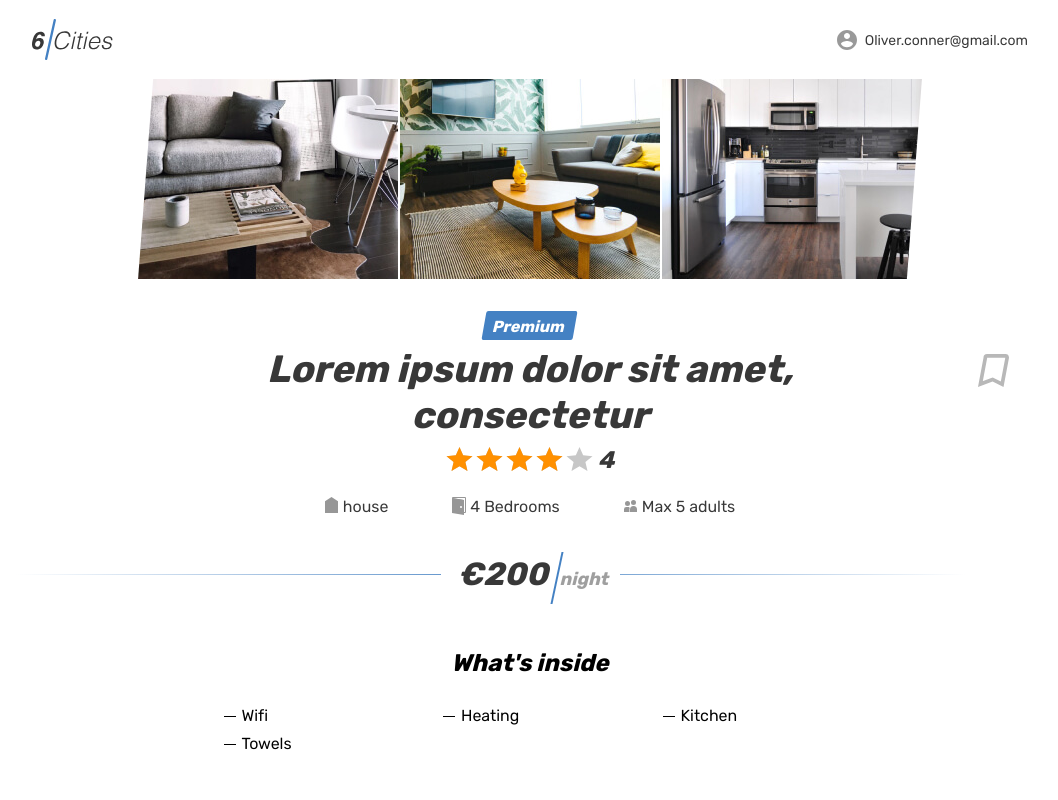
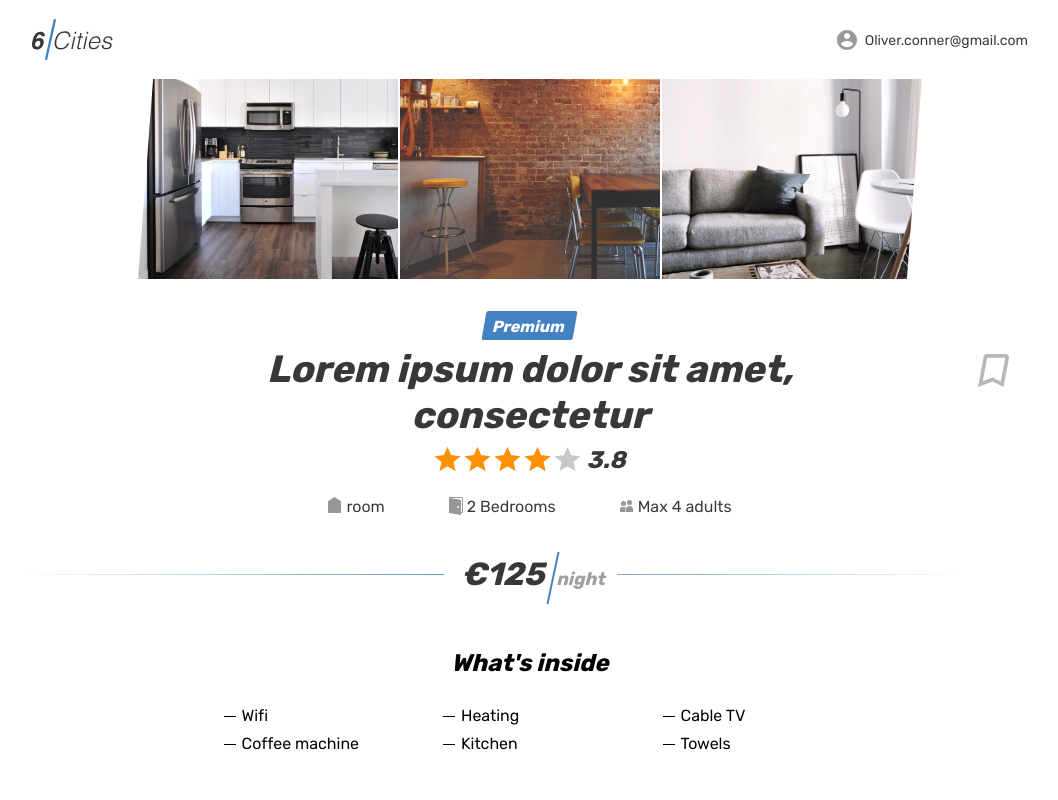
Before and after one commit to DanisHaertdinov/827987-six-cities-5, a React app: page /offer/4232 in a window 1280 px wide. Shown: the top 800 px of the page, without its empty margins (110-1168 px from the left). Built offline with nearby package versions, Linux system fonts and the light colour scheme.

Commit message:
refactoring

```diff
--- a/src/components/app/app.jsx
+++ b/src/components/app/app.jsx
@@ -1,18 +1,17 @@
 import React from "react";
 import {Switch, Route, BrowserRouter} from "react-router-dom";
-import PropTypes from "prop-types";
 import MainScreen from "../main-screen/main-screen";
 import PropertyScreen from '../property-screen/property-screen';
 import LoginScreen from '../login-screen/login-screen';
 import FavoritesScreen from '../favorites-screen/favorites-screen';
 import {filterByBoolParameter} from '../../util/util';
+import {offers} from '../../mocks/offers';
 
-const App = ({offers, reviews}) => (
+const App = () => (
   <BrowserRouter>
     <Switch>
       <Route exact path="/">
         <MainScreen
-          offers = {offers}
         />
       </Route>
       <Route exact path="/login">
@@ -23,19 +22,10 @@ const App = ({offers, reviews}) => (
           offers = {filterByBoolParameter(offers, `isFavorite`)}
         />
       </Route>
-      <Route exact path="/offer/:id">
-        <PropertyScreen
-          offer = {offers[1]}
-          reviews = {reviews}
-        />
+      <Route exact path="/offer/:id" component={PropertyScreen}>
       </Route>
     </Switch>
   </BrowserRouter>
 );
 
-App.propTypes = {
-  offers: PropTypes.array.isRequired,
-  reviews: PropTypes.array.isRequired
-};
-
 export default App;
--- a/src/components/favorites-card/favorites-card.jsx
+++ b/src/components/favorites-card/favorites-card.jsx
@@ -6,7 +6,7 @@ import {Link} from "react-router-dom";
 
 const FavoritesCard = (props) => {
   const {offer} = props;
-  const {id, photos, price, rating, title, type} = offer;
+  const {id, photos, price, rating, title, type} = offer || {};
 
   return (
     <article className="favorites__card place-card">
--- a/src/components/favorites-screen/favorites-screen.jsx
+++ b/src/components/favorites-screen/favorites-screen.jsx
@@ -36,9 +36,9 @@ const FavoritesScreen = ({offers}) => {
           <section className="favorites">
             <h1 className="favorites__title">Saved listing</h1>
             <ul className="favorites__list">
-              {Object.entries(offersMap).map(([cityName, cityOffers], i) => (
+              {Object.entries(offersMap).map(([cityName, cityOffers]) => (
                 <li
-                  key={`location${i}`}
+                  key={cityName}
                   className="favorites__locations-items">
                   <div className="favorites__locations locations locations--current">
                     <div className="locations__item">
@@ -48,9 +48,9 @@ const FavoritesScreen = ({offers}) => {
                     </div>
                   </div>
                   <div className="favorites__places">
-                    {cityOffers.map((offer, k) => (
+                    {cityOffers.map((offer) => (
                       <FavoritesCard
-                        key={`favorites-place${k}`}
+                        key={`favorites-place${offer.id}`}
                         offer={offer}
                       />
                     ))}
--- a/src/components/main-screen/main-screen.jsx
+++ b/src/components/main-screen/main-screen.jsx
@@ -1,9 +1,10 @@
 import React from "react";
-import PropTypes from "prop-types";
 import OffersList from "../offers-list/offers-list";
 import {Link} from "react-router-dom";
+import {offers} from '../../mocks/offers';
 
-const MainScreen = ({offers}) => (
+
+const MainScreen = () => (
   <div className="page page--gray page--main">
     <header className="header">
       <div className="container">
@@ -69,7 +70,7 @@ const MainScreen = ({offers}) => (
         <div className="cities__places-container container">
           <section className="cities__places places">
             <h2 className="visually-hidden">Places</h2>
-            <b className="places__found">{offers.length} places to stay in Amsterdam</b>
+            <b className="places__found">{(offers.length ? offers.length : `none`)} places to stay in Amsterdam</b>
             <form className="places__sorting" action="#" method="get">
               <span className="places__sorting-caption">Sort by</span>
               <span className="places__sorting-type" tabIndex={0}>
@@ -105,8 +106,4 @@ const MainScreen = ({offers}) => (
 
 );
 
-MainScreen.propTypes = {
-  offers: PropTypes.array.isRequired,
-};
-
 export default MainScreen;
--- a/src/components/offer-card/offer-card.jsx
+++ b/src/components/offer-card/offer-card.jsx
@@ -6,7 +6,7 @@ import {Link} from "react-router-dom";
 
 const OfferCard = (props) => {
   const {offer, onMouseOver} = props;
-  const {id, isPremium, photos, price, isFavorite, rating, title, type} = offer;
+  const {id, isPremium, photos, price, isFavorite, rating, title, type} = offer || {};
 
   return (
     <article className="cities__place-card place-card" onMouseOver={() => onMouseOver(offer)}>
--- a/src/components/offer/offer.jsx
+++ b/src/components/offer/offer.jsx
@@ -24,9 +24,9 @@ const Offer = ({offer, reviews}) => {
     <section className="property">
       <div className="property__gallery-container container">
         <div className="property__gallery">
-          {photos.map((photo, i) => (
+          {photos.map((photo) => (
             <div
-              key={`property__image-${i}`}
+              key={photo}
               className="property__image-wrapper">
               <img className="property__image" src={photo} alt="Photo studio" />
             </div>
@@ -75,9 +75,9 @@ const Offer = ({offer, reviews}) => {
           <div className="property__inside">
             <h2 className="property__inside-title">What&apos;s inside</h2>
             <ul className="property__inside-list">
-              {goods.map((good, i) => (
+              {goods.map((good) => (
                 <li
-                  key={`property__inside-item-${i}`}
+                  key={good}
                   className="property__inside-item">
                   {good}
                 </li>
--- a/src/components/offers-list/offers-list.jsx
+++ b/src/components/offers-list/offers-list.jsx
@@ -7,7 +7,7 @@ class OffersList extends PureComponent {
     super(props);
 
     this.state = {
-      activeOffer: null,
+      activeOfferId: null,
     };
   }
 
@@ -19,7 +19,7 @@ class OffersList extends PureComponent {
         {offers.map((offer) => <OfferCard
           key={offer.id}
           offer={offer}
-          onMouseOver={() => this.setState({activeOffer: offer})}
+          onMouseOver={() => this.setState({activeOfferId: offer.id})}
         />) }
       </div>
     );
--- a/src/components/property-screen/property-screen.jsx
+++ b/src/components/property-screen/property-screen.jsx
@@ -1,10 +1,14 @@
 import React from "react";
 import Offer from "../offer/offer";
 import PropTypes from "prop-types";
-import {componentsPropTypes} from '../../prop-types';
 import {Link} from "react-router-dom";
+import {offers} from '../../mocks/offers';
+import {reviews} from '../../mocks/reviews';
 
-const PropertyScreen = ({offer, reviews}) => (
+const PropertyScreen = ({match}) => {
+  const id = match.params.id;
+  const matchOffer = offers.find((offer) => offer.id === Number(id));
+  return (
     <div className="page">
       <header className="header">
         <div className="container">
@@ -30,7 +34,7 @@ const PropertyScreen = ({offer, reviews}) => (
       </header>
       <main className="page__main page__main--property">
         <Offer
-        offer={offer}
+          offer={matchOffer}
           reviews={reviews}
         />
         <div className="container">
@@ -136,10 +140,10 @@ const PropertyScreen = ({offer, reviews}) => (
       </main>
     </div>
   );
+};
 
 PropertyScreen.propTypes = {
-  offer: PropTypes.shape(componentsPropTypes.offer).isRequired,
-  reviews: PropTypes.array.isRequired
+  match: PropTypes.object.isRequired
 };
 
 export default PropertyScreen;
--- a/src/components/reviews-form/reviews-form.jsx
+++ b/src/components/reviews-form/reviews-form.jsx
@@ -10,16 +10,12 @@ class ReviewsForm extends PureComponent {
       reviewText: ``,
     };
 
-    this.handleRatingChange = this.handleRatingChange.bind(this);
-    this.handleTextChange = this.handleTextChange.bind(this);
-  }
-
-  handleRatingChange(evt) {
-    this.setState({rating: evt.target.value});
-  }
-
-  handleTextChange(evt) {
-    this.setState({reviewText: evt.target.value});
+    this.handleRatingChange = (evt) => {
+      this.setState({rating: evt.target.value});
+    };
+    this.handleTextChange = (evt) => {
+      this.setState({reviewText: evt.target.value});
+    };
   }
 
   render() {
--- a/src/index.js
+++ b/src/index.js
@@ -1,13 +1,9 @@
 import React from "react";
 import ReactDOM from "react-dom";
 import App from "./components/app/app";
-import {offers} from './mocks/offers';
-import {reviews} from './mocks/reviews';
 
 ReactDOM.render(
     <App
-      offers = {offers}
-      reviews = {reviews}
     />,
     document.querySelector(`#root`)
 );
```
Lines whose indentation alone changed are shown as unchanged.
